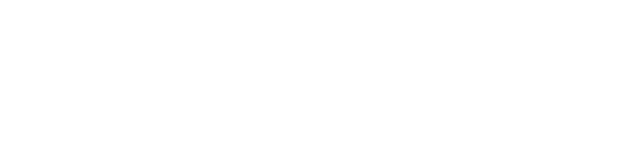
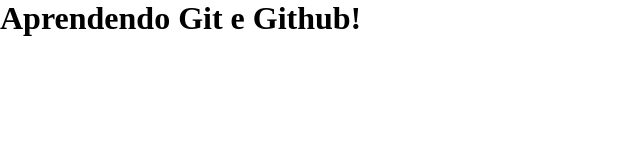
Before and after one commit to zxcmarco/intro-git, a plain HTML site: page index.html in a window 1280 px wide. Shown: the whole page, without its empty margins (0-640 px from the left). Drawn offline with Linux system fonts and the light colour scheme.

Commit message:
Main title added - index.html

```diff
--- a/index.html
+++ b/index.html
@@ -9,6 +9,9 @@
 </head>
 <body>
     <div class="container">
+        <header>
+            <h1>Aprendendo Git e Github!</h1>
+        </header>
 
     </div>
 </body>
```
